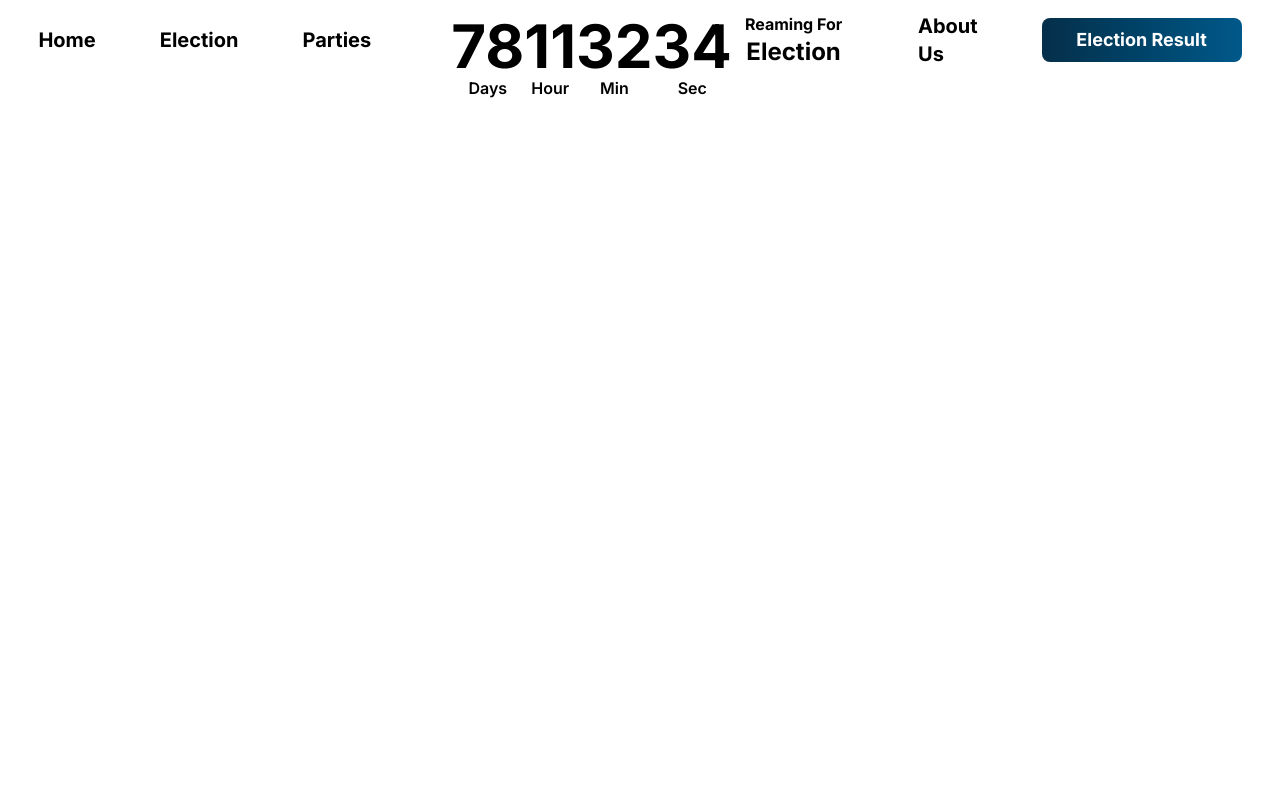
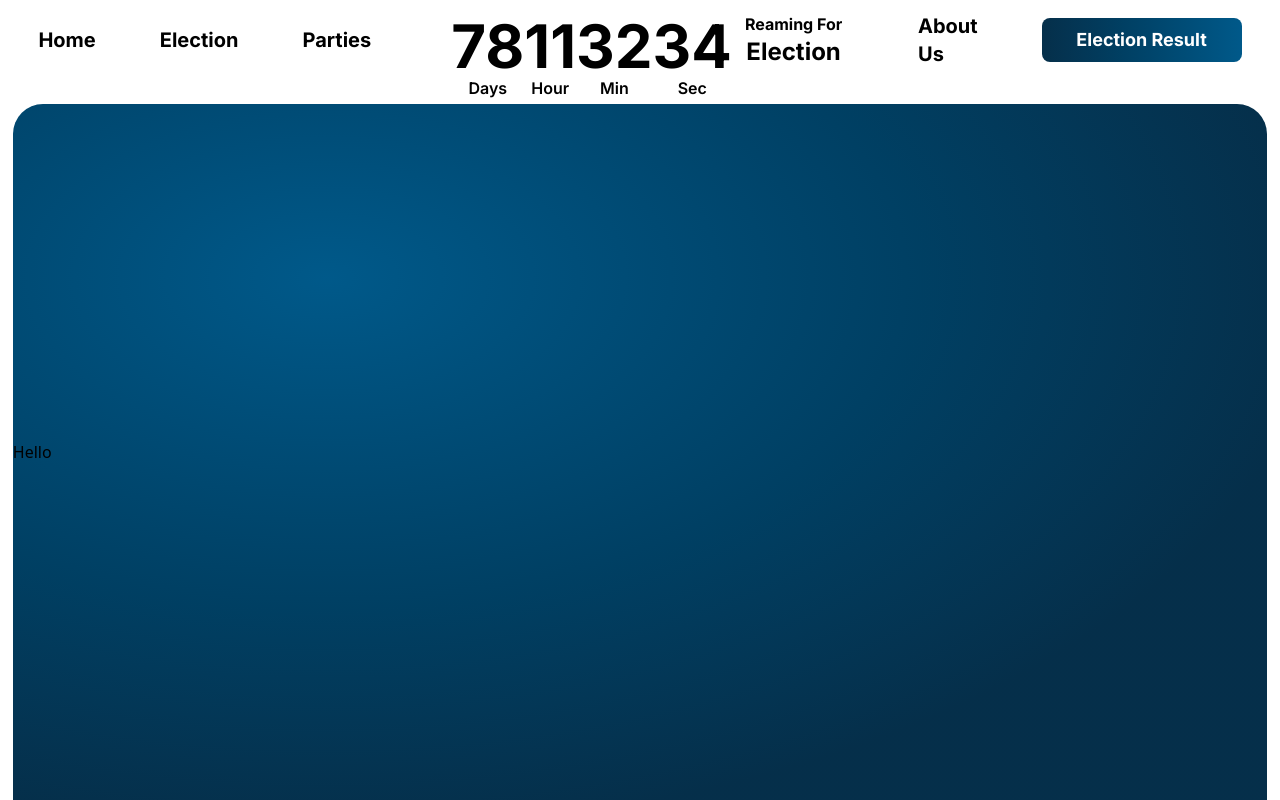
Before and after one commit to Ethiopian-inspired/National-Election---E-vote, a Django app: page /election/ in a window 1280 px wide. Run offline with Django 5.2, Linux system fonts and the light colour scheme.

Commit message:
feat: Finish layout of registration

```diff
--- a/core/static/src/output.css
+++ b/core/static/src/output.css
@@ -38,6 +38,7 @@
     --text-7xl: 4.5rem;
     --text-7xl--line-height: 1;
     --radius-lg: 0.5rem;
+    --radius-2xl: 1rem;
     --default-font-family: var(--font-sans);
     --default-mono-font-family: var(--font-mono);
   }
@@ -224,6 +225,9 @@
   .h-8\/10 {
     height: calc(8 / 10 * 100%);
   }
+  .h-9\/10 {
+    height: calc(9 / 10 * 100%);
+  }
   .h-\[10vh\] {
     height: 10vh;
   }
@@ -241,6 +245,15 @@
   }
   .h-\[80vh\] {
     height: 80vh;
+  }
+  .h-\[85vh\] {
+    height: 85vh;
+  }
+  .h-\[87vh\] {
+    height: 87vh;
+  }
+  .h-\[88vh\] {
+    height: 88vh;
   }
   .h-\[90vh\] {
     height: 90vh;
@@ -352,6 +365,18 @@
   }
   .rounded-lg {
     border-radius: var(--radius-lg);
+  }
+  .rounded-t-2xl {
+    border-top-left-radius: var(--radius-2xl);
+    border-top-right-radius: var(--radius-2xl);
+  }
+  .rounded-t-\[30px\] {
+    border-top-left-radius: 30px;
+    border-top-right-radius: 30px;
+  }
+  .rounded-t-lg {
+    border-top-left-radius: var(--radius-lg);
+    border-top-right-radius: var(--radius-lg);
   }
   .bg-green-300 {
     background-color: var(--color-green-300);
--- a/core/templates/public/Pages/SubPages/Election.html
+++ b/core/templates/public/Pages/SubPages/Election.html
@@ -3,6 +3,8 @@
 
 {% block title %} EVNP - Election {% endblock  %}
 
+<div class="flex flex-col justify-start items-center">
+    <div>
         {% block NavCenter %}
             <div class="w-full h-full flex justify-center items-center">
                 <div class="w-[60%] h-full p-4 flex justify-between items-start">
@@ -33,3 +35,23 @@
                 </div>
             </div>
         {% endblock %}
+    </div>
+
+    <div>
+        {% block content %}
+            <div class="w-full h-[90vh] flex flex-col justify-end items-center">
+                <div class="w-[98%] h-[87vh] rounded-t-[30px] bg-radial-[at_25%_25%] from-sky-800 to-sky-950 to-75% flex flex-col justify-start items-center gap-4">
+                    <div class="w-full h-full flex justify-center items-center">
+                        <div class="w-1/2">
+                            <h1>Hello</h1>
+                        </div>
+
+                        <div class="w-1/2">
+
+                        </div>
+                    </div>
+                </div>
+            </div>
+        {% endblock %}
+    </div>
+</div>
```
Lines whose indentation alone changed are shown as unchanged.
